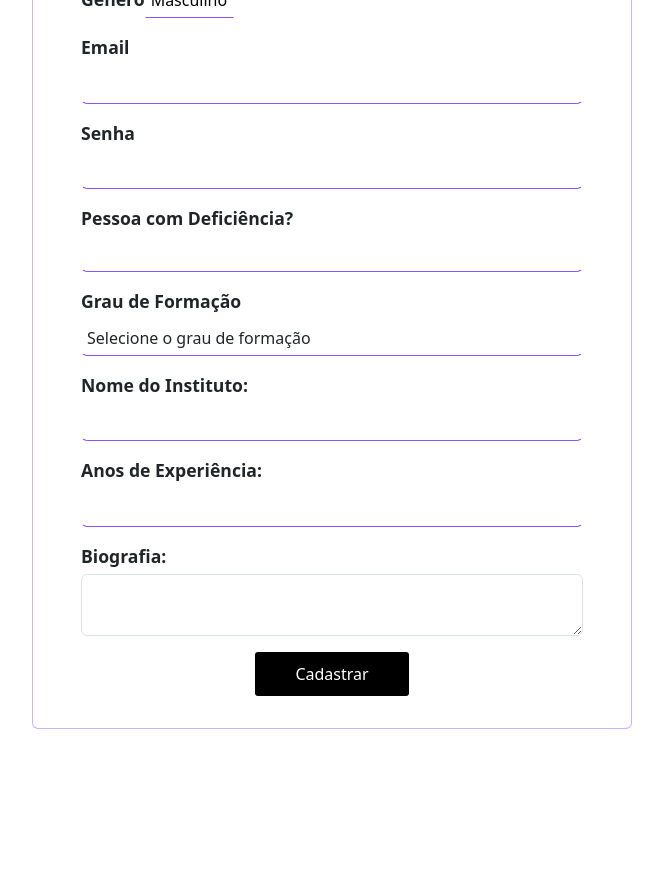
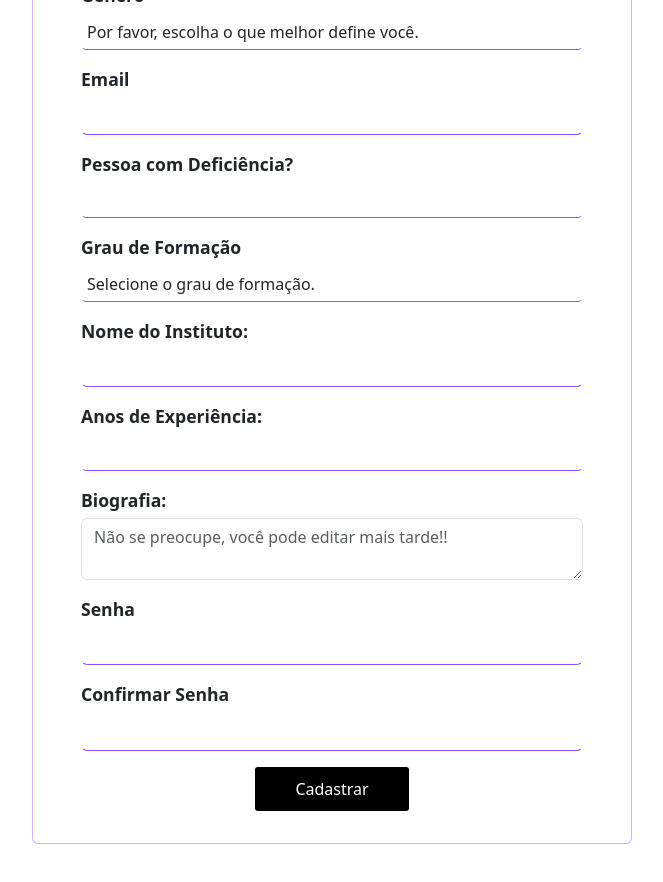
Before and after one commit to ReglusAcademy/ReglusAcademy, a Vue app: page /cadastroprofessor in a window 1280 px wide. Shown: the part 440-1322 px from the top of the page, without its empty margins (308-971 px from the left). Before the commit the page ends 1249 px from the top, so only its background shows below. Built offline with nearby package versions, Linux system fonts and the light colour scheme.

Commit message:
ajustes no formulario/css de cadastro

```diff
--- a/src/App.vue
+++ b/src/App.vue
@@ -34,6 +34,7 @@ select:focus {
   --preto: #0D0D0D;
   --roxo: #A432A6;
   --lilas: #9c68ff;
+  --lilashover: #5a3abf;
 }
 
 ul,
--- a/src/views/Educator/TelaCadastroProfessor.vue
+++ b/src/views/Educator/TelaCadastroProfessor.vue
@@ -16,49 +16,47 @@
               <input type="date" id="dateBirth" v-model="form.dateBirth" class="form-control" required />
             </div>
             <div class="form-group">
-              <label for="gender">Gênero</label>
-              <select id="gender" required>
-                <option value="MALE">Masculino</option>
-                <option value="FEMALE">Feminino</option>
-              </select>
+              <label for="gender">Gênero</label> <br>
+              <select id="gender" v-model="form.gender" class="form-control" required>
+                  <option disabled value="">Por favor, escolha o que melhor define você.</option>
+                  <option value="MALE">Masculino</option>
+                  <option value="FEMALE">Feminino</option>
+                  <option value="OTHER">Outro</option>
+                </select>
             </div>
             <div class="form-group">
               <label for="email">Email</label>
               <input type="email" id="email" v-model="form.email" class="form-control" required />
             </div>
             <div class="form-group">
-              <label for="passwordHash">Senha</label>
-              <input type="password" id="passwordHash" v-model="form.passwordHash" class="form-control" required />
-            </div>
-            <div class="form-group">
               <label for="disability">Pessoa com Deficiência?</label>
               <select id="disability" v-model="form.disability" class="form-control" required>
                 <option value="sim">Sim</option>
-                <option value="nao">Não</option>
+                <option value="No">Não</option>
               </select>
             </div>
             <div class="form-group" v-if="form.disability === 'sim'">
               <label for="casosim">Qual o tipo de deficiência?</label>
               <select id="casosim" v-model="form.casosim" class="form-control" required>
-                <option disabled value="">Selecione o tipo de deficiência</option>
-                <option>Auditiva</option>
-                <option>Visual</option>
-                <option>Física</option>
-                <option>Intelectual</option>
-                <option>Múltipla</option>
+                <option disabled value="">Selecione o tipo de deficiência.</option>
+                <option value="Hearing">Auditiva</option>
+                <option value="Visual">Visual</option>
+                <option value="Physical">Física</option>
+                <option value="Intellectual">Intelectual</option>
+                <option value="Multiple">Múltipla</option>
               </select>
             </div>
             <div class="form-group select-container">
               <label for="educationLevel">Grau de Formação</label>
               <select id="educationLevel" v-model="form.educationLevel" class="form-control" required>
-                <option disabled value="">Selecione o grau de formação</option>
-                <option>Ensino Fundamental</option>
-                <option>Ensino Médio</option>
-                <option>Superior Completo</option>
-                <option>Superior Incompleto</option>
-                <option>Pós-graduação</option>
-                <option>Mestrado</option>
-                <option>Doutorado</option>
+                <option disabled value="">Selecione o grau de formação.</option>
+                <option value="Elementary">Ensino Fundamental</option>
+                <option value="Secondary">Ensino Médio</option>
+                <option value="Undergraduate">Superior Completo</option>
+                <option value="Incomplete">Superior Incompleto</option>
+                <option value="Graduate">Pós-graduação</option>
+                <option value="Master">Mestrado</option>
+                <option value="Doctorate">Doutorado</option>
               </select>
             </div>
             <div class="form-group">
@@ -67,12 +65,33 @@
             </div>
             <div class="form-group">
               <label for="experienceYears">Anos de Experiência:</label>
-              <input type="number" id="experienceYears" v-model.number="form.experienceYears" class="form-control"
-                required />
+              <select id="experienceYears" v-model.number="form.experienceYears" class="form-control" required>
+                <option disabled value="">Selecione a quantidade de anos lecionando.</option>
+                <option value="1">1 ano</option>
+                <option value="2">2 anos</option>
+                <option value="3">3 anos</option>
+                <option value="4">4 anos</option>
+                <option value="5+">5 anos ou mais</option>
+                <option value="10+">10 anos ou mais</option>
+                <option value="20+">20 anos ou mais</option>
+              </select>
             </div>
             <div class="form-group">
               <label for="bio">Biografia:</label>
-              <textarea id="bio" v-model="form.bio" class="form-control"></textarea>
+              <textarea id="bio" v-model="form.bio" class="form-control"
+                placeholder="Não se preocupe, você pode editar mais tarde!!"></textarea>
+            </div>
+            <div class="form-group">
+              <label for="password">Senha</label>
+              <input type="password" id="password" v-model="form.passwordHash" class="form-control" required />
+            </div>
+            <div class="form-group">
+              <label for="password_confirmation">Confirmar Senha</label>
+              <input type="password" id="password_confirmation" v-model="form.password_confirmation"
+                class="form-control" required />
+            </div>
+            <div v-if="passwordMismatch" class="alert alert-danger">
+              As senhas não coincidem.
             </div>
             <button type="submit" class="btn btn-primary">Cadastrar</button>
           </form>
@@ -100,6 +119,7 @@ export default {
         email: '',
         gender: '',
         passwordHash: '',
+        password_confirmation: '',
         disability: '',
         educationLevel: '',
         casosim: '',
@@ -108,11 +128,20 @@ export default {
         bio: ''
       },
       responseMessage: '',
-      responseColor: 'green' // Cor padrão para sucesso
+      responseColor: 'green'
+    }
+  },
+  computed: {
+    passwordMismatch() {
+      return this.form.passwordHash !== this.form.password_confirmation;
     }
   },
   methods: {
     async register() {
+      if (this.passwordMismatch) {
+        return;
+      }
+
       try {
         const response = await fetch('http://localhost:8080/api/educators', {
           method: 'POST',
@@ -147,13 +176,14 @@ export default {
         gender: '',
         email: '',
         passwordHash: '',
+        password_confirmation: '',
         disability: false,
         educationLevel: '',
         instituteName: '',
         experienceYears: null,
         bio: ''
       };
-      this.responseMessage = ''; // Limpa a mensagem de resposta
+      this.responseMessage = '';
     }
   }
 }
@@ -193,7 +223,9 @@ input:focus {
 select {
   border: none;
   border: 1px solid #fff;
+  border-radius: 5px;
   border-bottom: 1px solid #8c52ff;
+  width: 100%;
   background: transparent;
   padding: 5px;
   font-size: 16px;
--- a/src/views/Student/TelaCadastroEstudante.vue
+++ b/src/views/Student/TelaCadastroEstudante.vue
@@ -19,8 +19,10 @@
           <div class="form-group">
             <label for="gender">Gênero</label>
             <select id="gender" v-model="form.gender" class="form-control" required>
+              <option disabled value="">Por favor, escolha o que melhor define você.</option>
               <option value="MALE">Masculino</option>
               <option value="FEMALE">Feminino</option>
+              <option value="OTHER">Outro</option>
             </select>
           </div>
           <div class="form-group">
@@ -30,32 +32,33 @@
           <div class="form-group select-container">
             <label for="educationLevel">Grau de Formação</label>
             <select id="educationLevel" v-model="form.educationLevel" class="form-control" required>
-                  <option disabled value="">Selecione o grau de formação</option>
-                  <option>Ensino Fundamental</option>
-                  <option>Ensino Médio</option>
-                  <option>Superior Completo</option>
-                  <option>Superior Incompleto</option>
-                  <option>Pós-graduação</option>
-                  <option>Mestrado</option>
-                  <option>Doutorado</option>
+              <option disabled value="">Selecione o grau de formação.</option>
+              <option value="Elementary">Ensino Fundamental</option>
+              <option value="Secondary">Ensino Médio</option>
+              <option value="Undergraduate">Superior Completo</option>
+              <option value="Incomplete">Superior Incompleto</option>
+              <option value="Graduate">Pós-graduação</option>
+              <option value="Master">Mestrado</option>
+              <option value="Doctorate">Doutorado</option>
             </select>
           </div>
           <div class="form-group">
-                <label for="deficiencia">Pessoa com Deficiência?</label>
-                <select id="deficiencia" v-model="form.deficiencia" class="form-control" required>
+            <label for="disability">Pessoa com Deficiência?</label>
+            <select id="disability" v-model="form.disability" class="form-control" required>
+              <option disabled value="">Você possui alguma deficiência?</option>
               <option value="sim">Sim</option>
-                  <option value="nao">Não</option>
+              <option value="No">Não</option>
             </select>
           </div>
-              <div class="form-group" v-if="form.deficiencia === 'sim'">
+          <div class="form-group" v-if="form.disability === 'sim'">
             <label for="casosim">Qual o tipo de deficiência?</label>
             <select id="casosim" v-model="form.casosim" class="form-control" required>
-                  <option disabled value="">Selecione o tipo de deficiência</option>
-                  <option>Auditiva</option>
-                  <option>Visual</option>
-                  <option>Física</option>
-                  <option>Intelectual</option>
-                  <option>Múltipla</option>
+              <option disabled value="">Selecione o tipo de deficiência.</option>
+              <option value="Hearing">Auditiva</option>
+              <option value="Visual">Visual</option>
+              <option value="Physical">Física</option>
+              <option value="Intellectual">Intelectual</option>
+              <option value="Multiple">Múltipla</option>
             </select>
           </div>
           <div class="form-group">
@@ -64,11 +67,19 @@
           </div>
           <div class="form-group">
             <label for="state">Estado</label>
-                <input type="text" id="state" v-model="form.state" class="form-control" required />
+            <select id="state" v-model="form.state" class="form-control" required @change="fetchCities">
+              <option disabled value="">Selecione o Estado</option>
+              <option v-for="state in states" :key="state.sigla" :value="state.sigla">
+                {{ state.nome }} ({{ state.sigla }})
+              </option>
+            </select>
           </div>
           <div class="form-group">
             <label for="city">Cidade</label>
-                <input type="text" id="city" v-model="form.city" class="form-control" required />
+            <select id="city" v-model="form.city" class="form-control" required>
+              <option disabled value="">Selecione a Cidade</option>
+              <option v-for="city in cities" :key="city">{{ city }}</option>
+            </select>
           </div>
           <div class="form-group">
             <label for="password">Senha</label>
@@ -76,7 +87,8 @@
           </div>
           <div class="form-group">
             <label for="password_confirmation">Confirmar Senha</label>
-                <input type="password" id="password_confirmation" v-model="form.password_confirmation" class="form-control" required />
+            <input type="password" id="password_confirmation" v-model="form.password_confirmation" class="form-control"
+              required />
           </div>
           <div v-if="passwordMismatch" class="alert alert-danger">
             As senhas não coincidem.
@@ -104,6 +116,7 @@ export default {
         email: '',
         gender: '',
         passwordHash: '',
+        password_confirmation: '',
         disability: '',
         educationLevel: '',
         instituteName: '',
@@ -112,11 +125,51 @@ export default {
         casosim: '',
         FinalObservations: ''
       },
-      passwordMismatch: false
+      states: [],
+      cities: []
     };
   },
+  created() {
+    this.fetchStates();
+  },
+  computed: {
+    passwordMismatch() {
+      return this.form.passwordHash !== this.form.password_confirmation;
+    }
+  },
   methods: {
+    async fetchStates() {
+      try {
+        const response = await fetch('https://servicodados.ibge.gov.br/api/v1/localidades/estados');
+        const data = await response.json();
+
+        this.states = data.map(state => ({
+          sigla: state.sigla,
+          nome: state.nome
+        }));
+      } catch (error) {
+        console.error('Erro ao carregar os estados:', error);
+      }
+    },
+
+    async fetchCities() {
+      if (this.form.state) {
+        try {
+          const response = await fetch(`https://servicodados.ibge.gov.br/api/v1/localidades/estados/${this.form.state}/municipios`);
+          const data = await response.json();
+
+          this.cities = data.map(city => city.nome);
+        } catch (error) {
+          console.error('Erro ao carregar as cidades:', error);
+        }
+      }
+    },
+
     async register() {
+      if (this.passwordMismatch) {
+        return;
+      }
+
       try {
         const response = await fetch('http://localhost:8080/api/students', {
           method: 'POST',
@@ -127,6 +180,11 @@ export default {
         });
 
         const result = await response.json();
+
+        if (!response.ok) {
+  const errorText = await response.text();  // Lê a resposta como texto
+  console.error('Erro na requisição:', errorText);  // Mostra a resposta no console
+}
 
         if (response.ok) {
           this.responseMessage = 'Estudante cadastrado com sucesso!';
@@ -148,17 +206,20 @@ export default {
         userType: "STUDENT",
         name: '',
         dateBirth: '',
+        email: '',
         gender: '',
-        email: '',
         passwordHash: '',
+        password_confirmation: '',
         disability: false,
         educationLevel: '',
         instituteName: '',
-        experienceYears: null,
-        bio: ''
+        city: '',
+        state: '',
+        casosim: '',
+        FinalObservations: ''
       };
-      this.responseMessage = ''; // Limpa a mensagem de resposta
-    }
+      this.responseMessage = '';
+    },
   }
 }
 </script>
--- a/src/views/TelaLogin.vue
+++ b/src/views/TelaLogin.vue
@@ -95,20 +95,21 @@ export default {
 .form-control {
   border: none;
   outline: none;
-  border-bottom: 1px solid #8c52ff;
+  border: 1px solid #fff;
+  border-bottom: 1px solid var(--lilas);
   padding: 10px;
   transition: border-color 0.3s;
 }
 
 .form-control:focus,
 .form-control:active {
-  border: 1px solid #8c52ff;
-  box-shadow: 0 1px 0 0 #8c52ff;
-  color: #8c52ff;
+  border: 1px solid var(--lilas);
+  box-shadow: 0 1px 0 0 var(--lilas);
+  color: var(--lilas);
 }
 
 .btn-primary {
-  background-color: #8c52ff;
+  background-color: var(--lilas);
   border: none;
   border-radius: 3px;
   color: white;
@@ -118,10 +119,11 @@ export default {
   cursor: pointer;
   display: block;
   margin: 1em auto;
+  transition: 1s;
 }
 
 .btn-primary:hover {
-  background-color: #5a3abf;
+  background-color: var(--lilashover);
 }
 
 .card-body {
@@ -133,20 +135,17 @@ export default {
 }
 
 .text-center a {
-  color: #8c52ff;
+  color: var(--lilas);
   text-decoration: none;
 }
 
-.text-center a:hover {
-  text-decoration: underline;
-}
-
 .text-center router-link {
-  color: #8c52ff;
+  color: var(--lilas);
   text-decoration: none;
 }
 
-.text-center router-link:hover {
-  text-decoration: underline;
+a:hover {
+  transition: 1s;
+  color: var(--lilashover)
 }
 </style>
--- a/vue.config.js
+++ b/vue.config.js
@@ -3,7 +3,6 @@ module.exports = defineConfig({
   transpileDependencies: true
 })
 
-//mudando a porta para 8081
 module.exports = {
   devServer: {
     port: 8081
```
Also changed, not shown: src/views/TelaRedirecionamento.vue (+10 -4 lines). Lines whose indentation alone changed are shown as unchanged.
